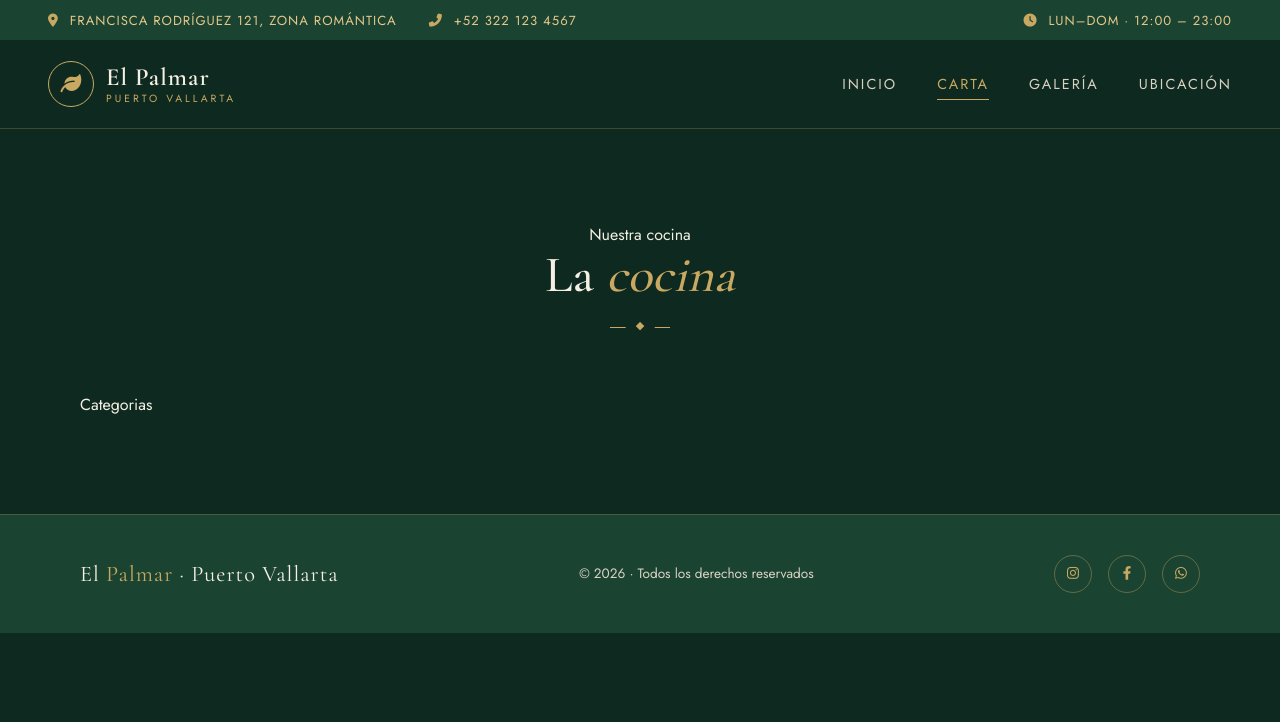
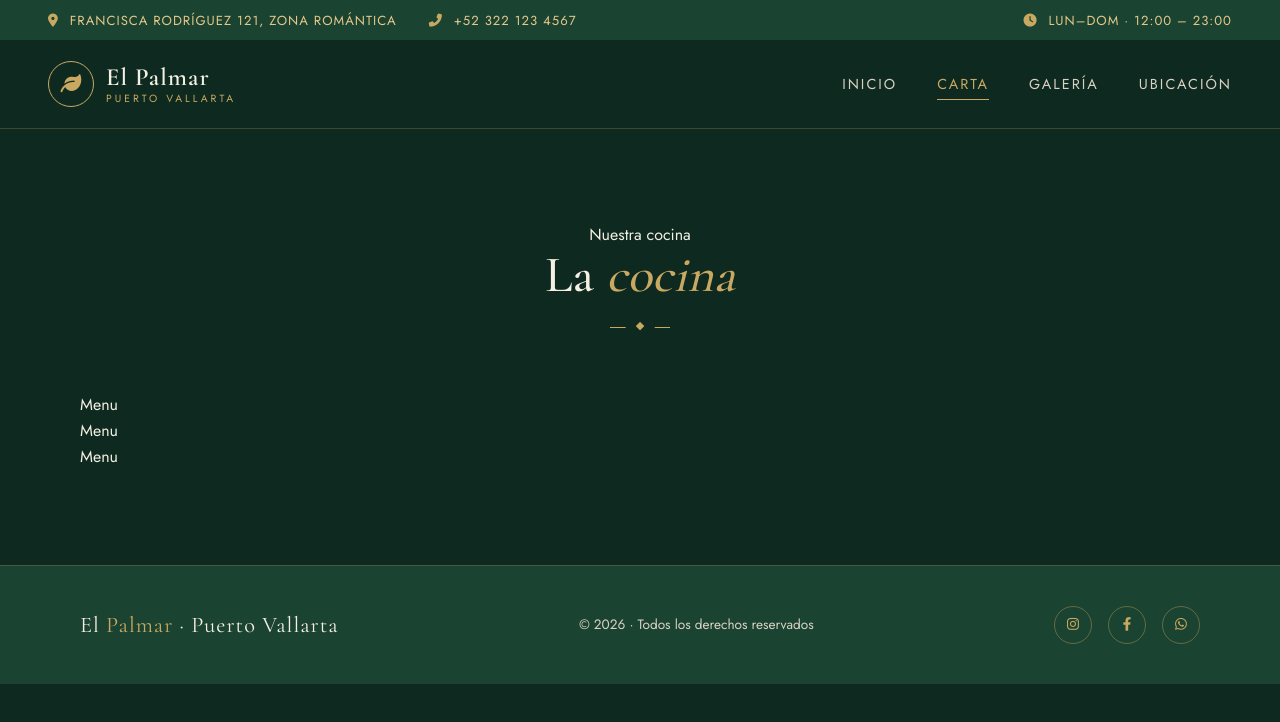
Before and after one commit to maximovj/restaurante-el-palmar, a React (Vite) app: page /menu in a window 1280 px wide. Shown: the top 722 px of the page. Built offline with nearby package versions, Linux system fonts and the light colour scheme.

Commit message:
* Se agrega componente de categoria de menu

```diff
--- a/src/pages/Menu/Menu.tsx
+++ b/src/pages/Menu/Menu.tsx
@@ -1,11 +1,15 @@
 import { SectionHeader } from "@/components/ui/SectionHeader";
+import { menuCategories } from "@/data/menu";
+import { MenuCategory } from "./MenuCategory";
 
 export function Menu() {
     return (
         <div className="page-wrapper">
             <div className="section">
             <SectionHeader eyebrow="Nuestra cocina" title="La" highlight="cocina" />
-            Categorias
+            {menuCategories.map((cat) => (
+                <MenuCategory key={cat.id} category={cat} />
+            ))}
             </div>
         </div>
     );
--- /dev/null
+++ b/src/pages/Menu/MenuCategory.tsx
@@ -0,0 +1,9 @@
+import type { MenuCategory } from '@/types';
+
+export function MenuCategory({ category }: { category: MenuCategory }) {
+  return (
+    <div className="menu-category">
+      Menu
+    </div>
+  );
+}
```
